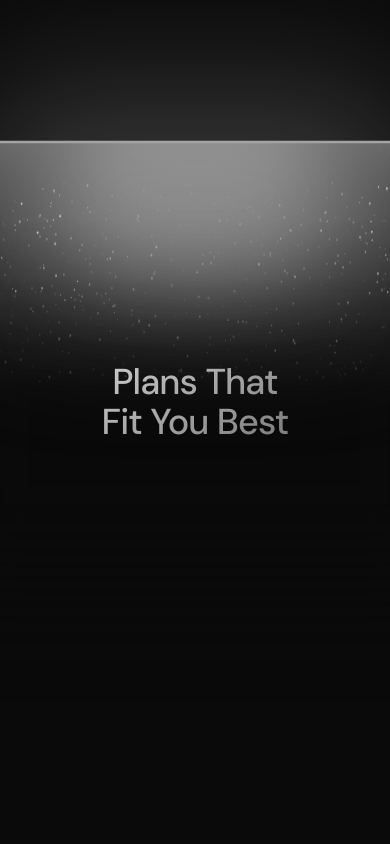
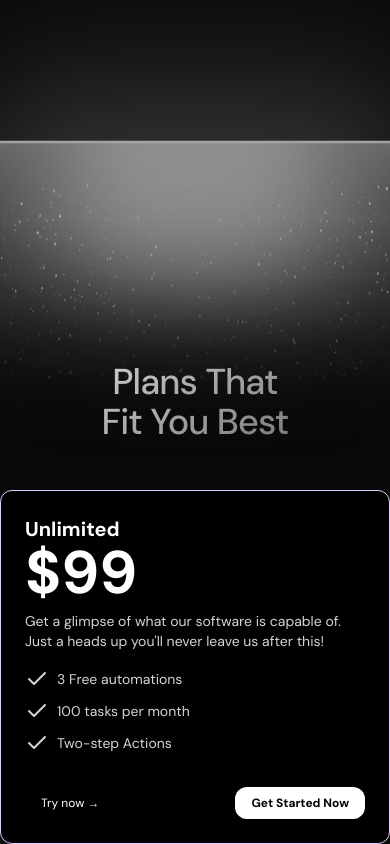
Before and after one commit to mirankavinda/LinkLeap, a Next.js app: page / in a window 390 px wide. Shown: the part 2957-3801 px from the top of the page. Before the commit the page ends 3735 px from the top, so only its background shows below. Built offline with nearby package versions, Linux system fonts and the light colour scheme.

Commit message:
Add 3D card component and pricing section

```diff
--- a/src/app/page.tsx
+++ b/src/app/page.tsx
@@ -6,6 +6,8 @@
 import { clients, products } from '@/lib/constant'
 import Image from "next/image";
 import { LampComponent } from "@/components/global/lamp"
+import { CardBody, CardContainer, CardItem } from "@/components/global/3d-card"
+import { CheckIcon } from "lucide-react"
 
 export default function Home() {
   return(
@@ -50,7 +52,57 @@
       <section className="mt-[-500px]">
         <LampComponent />
         <div className="flex flez-wrap item-center justify-center
-        flex-col md:flex-row gap-8 -mt-72"></div>
+        flex-col md:flex-row gap-8 -mt-72">
+          <CardContainer className="inter-var">
+            <CardBody className="bg-gray-50 relative group/card  dark:hover:shadow-2xl
+           dark:hover:shadow-neutral-500/[0.1] dark:bg-black dark:border-[#E2CBFF]
+            border-black/[0.1] w-full md:!w-[350px] h-auto rounded-xl p-6 border">
+               <CardItem
+                translateZ="50"
+                className="text-xl font-bold text-neutral-600 dark:text-white "
+              >
+                Unlimited
+                <h2 className="text-6xl ">$99</h2>
+              </CardItem>
+              <CardItem
+                translateZ="60"
+                className="text-neutral-500 text-sm max-w-sm mt-2 dark:text-neutral-300"
+              >
+                Get a glimpse of what our software is capable of. Just a heads
+                up {"you'll"} never leave us after this!
+                <ul className="my-4 flex flex-col gap-2">
+                  <li className="flex items-center gap-2">
+                    <CheckIcon />3 Free automations
+                  </li>
+                  <li className="flex items-center gap-2">
+                    <CheckIcon />
+                    100 tasks per month
+                  </li>
+                  <li className="flex items-center gap-2">
+                    <CheckIcon />
+                    Two-step Actions
+                  </li>
+                </ul>
+              </CardItem>
+              <div className="flex justify-between items-center mt-8">
+                <CardItem
+                  translateZ={20}
+                  as="button"
+                  className="px-4 py-2 rounded-xl text-xs font-normal dark:text-white"
+                >
+                  Try now →
+                </CardItem>
+                <CardItem
+                  translateZ={20}
+                  as="button"
+                  className="px-4 py-2 rounded-xl bg-black dark:bg-white dark:text-black text-white text-xs font-bold"
+                >
+                  Get Started Now
+                </CardItem>
+              </div>
+            </CardBody>
+          </CardContainer>
+        </div>
       </section>
     </main>
   )
```
